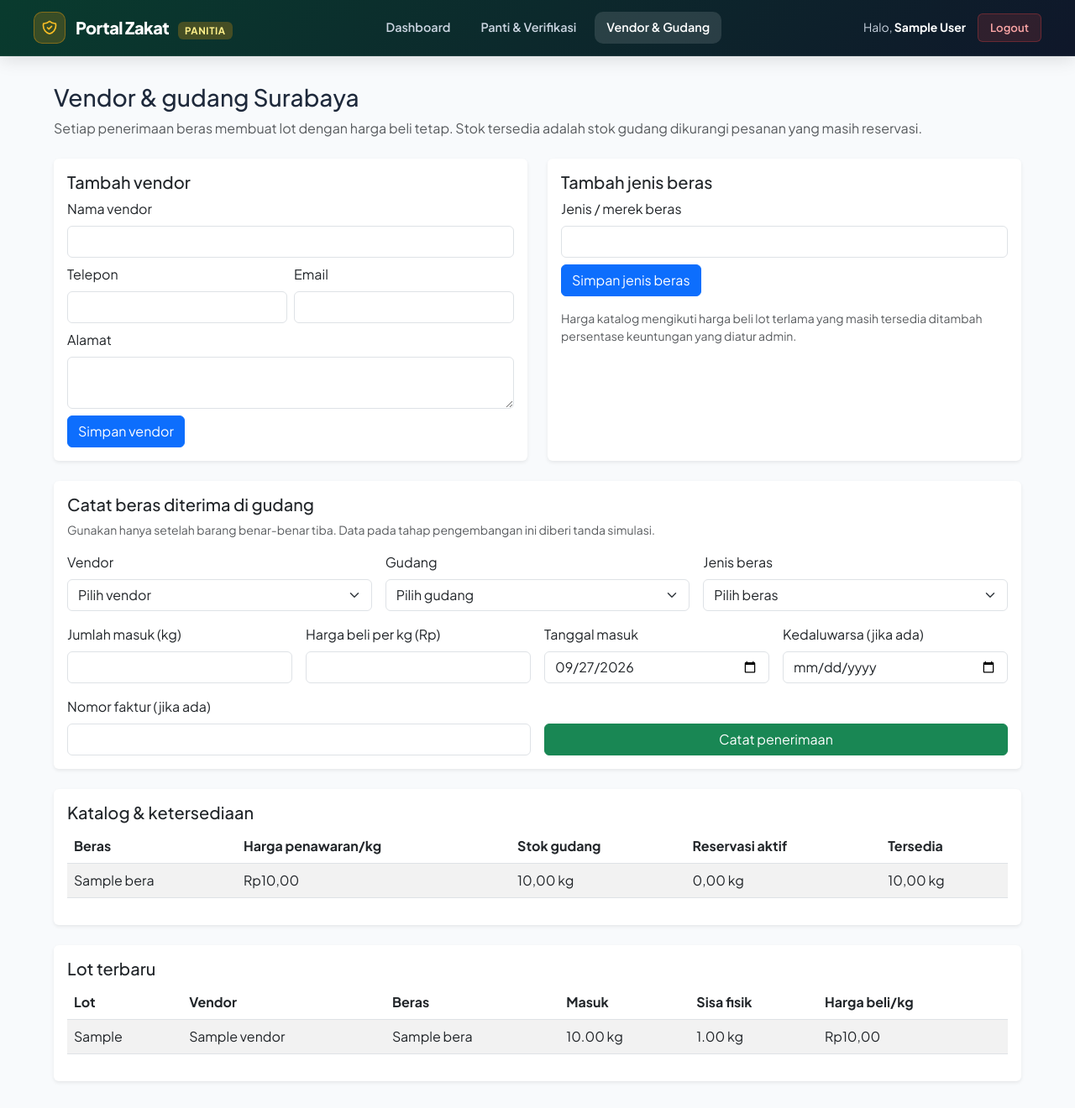
After one commit to Noyelz/basdat_kelompok_i_2026, a Laravel app: page /panitia/gudang in a window 1280 px wide. The commit adds this page. Shown: the whole page at 84% size. Run offline with Laravel 12, Linux system fonts and the light colour scheme; a user stored in the database is signed in; data comes from the database, SQL or seed files in the repository; tables that the repository leaves empty hold one stand-in row (values such as "Sample post").

Commit message:
feat: record vendor purchases and rice inventory lots

```diff
--- /dev/null
+++ b/app/Http/Controllers/InventoryController.php
@@ -0,0 +1,169 @@
+<?php
+
+namespace App\Http\Controllers;
+
+use Illuminate\Http\RedirectResponse;
+use Illuminate\Http\Request;
+use Illuminate\Support\Facades\DB;
+use Illuminate\Support\Str;
+use Illuminate\Validation\Rule;
+use Illuminate\View\View;
+
+class InventoryController extends Controller
+{
+    public function index(): View
+    {
+        $vendor = DB::table('vendor')->orderBy('nama')->get(['id', 'nama', 'is_active']);
+        $gudang = DB::table('gudang')->where('is_active', true)->orderBy('nama')->get(['id', 'nama']);
+        $katalog = DB::table('katalog_beras')
+            ->select('katalog_beras.*')
+            ->selectSub(function ($query): void {
+                $query->from('reservasi_stok')
+                    ->join('lot_beras', 'lot_beras.id', '=', 'reservasi_stok.lot_beras_id')
+                    ->whereColumn('lot_beras.katalog_beras_id', 'katalog_beras.id')
+                    ->where('reservasi_stok.status', 'active')
+                    ->selectRaw('COALESCE(SUM(reservasi_stok.jumlah_kg), 0)');
+            }, 'reservasi_kg')
+            ->orderBy('nama_beras')
+            ->get();
+
+        $lot = DB::table('lot_beras')
+            ->join('katalog_beras', 'katalog_beras.id', '=', 'lot_beras.katalog_beras_id')
+            ->join('pembelian_beras', 'pembelian_beras.id', '=', 'lot_beras.pembelian_beras_id')
+            ->join('vendor', 'vendor.id', '=', 'pembelian_beras.vendor_id')
+            ->orderByDesc('lot_beras.id')
+            ->limit(30)
+            ->get(['lot_beras.*', 'katalog_beras.nama_beras', 'vendor.nama as nama_vendor']);
+
+        return view('panitia.gudang', compact('vendor', 'gudang', 'katalog', 'lot'));
+    }
+
+    public function storeVendor(Request $request): RedirectResponse
+    {
+        $data = $request->validate([
+            'nama' => ['required', 'string', 'max:255'],
+            'telp' => ['nullable', 'string', 'max:20'],
+            'email' => ['nullable', 'email', 'max:191'],
+            'alamat' => ['nullable', 'string', 'max:2000'],
+        ]);
+
+        DB::table('vendor')->insert([
+            ...$data,
+            'is_active' => true,
+            'created_at' => now(),
+            'updated_at' => now(),
+        ]);
+
+        return back()->with('success', 'Vendor ditambahkan.');
+    }
+
+    public function storeKatalog(Request $request): RedirectResponse
+    {
+        $data = $request->validate([
+            'nama_beras' => ['required', 'string', 'max:100', Rule::unique('katalog_beras', 'nama_beras')],
+        ]);
+
+        DB::table('katalog_beras')->insert([
+            'nama_beras' => $data['nama_beras'],
+            'harga_per_kg' => 0,
+            'stock' => 0,
+            'is_active' => true,
+            'created_at' => now(),
+            'updated_at' => now(),
+        ]);
+
+        return back()->with('success', 'Jenis beras ditambahkan. Harga muncul setelah stok pertama diterima.');
+    }
+
+    public function receive(Request $request): RedirectResponse
+    {
+        $data = $request->validate([
+            'vendor_id' => ['required', 'integer', Rule::exists('vendor', 'id')->where('is_active', true)],
+            'gudang_id' => ['required', 'integer', Rule::exists('gudang', 'id')->where('is_active', true)],
+            'katalog_beras_id' => ['required', 'integer', Rule::exists('katalog_beras', 'id')->where('is_active', true)],
+            'jumlah_kg' => ['required', 'decimal:0,2', 'gt:0', 'max:9999999999.99'],
+            'harga_beli_per_kg' => ['required', 'decimal:0,2', 'gt:0', 'max:9999999999999.99'],
+            'tanggal_masuk' => ['required', 'date'],
+            'tanggal_kedaluwarsa' => ['nullable', 'date', 'after:tanggal_masuk'],
+            'nomor_faktur' => ['nullable', 'string', 'max:100'],
+        ]);
+
+        DB::transaction(function () use ($request, $data): void {
+            $produk = DB::table('katalog_beras')->where('id', $data['katalog_beras_id'])->lockForUpdate()->first();
+            abort_unless($produk && $produk->is_active, 422);
+            abort_unless(DB::table('vendor')->where('id', $data['vendor_id'])->where('is_active', true)->exists(), 422);
+            abort_unless(DB::table('gudang')->where('id', $data['gudang_id'])->where('is_active', true)->exists(), 422);
+
+            $pembelianId = DB::table('pembelian_beras')->insertGetId([
+                'kode_pembelian' => 'BELI-'.Str::ulid(),
+                'vendor_id' => $data['vendor_id'],
+                'gudang_id' => $data['gudang_id'],
+                'dicatat_oleh' => $request->user()->id,
+                'tanggal_pembelian' => $data['tanggal_masuk'],
+                'nomor_faktur' => $data['nomor_faktur'] ?? null,
+                'status' => 'diterima',
+                'created_at' => now(),
+                'updated_at' => now(),
+            ]);
+
+            $lotId = DB::table('lot_beras')->insertGetId([
+                'kode_lot' => 'LOT-'.Str::ulid(),
+                'pembelian_beras_id' => $pembelianId,
+                'katalog_beras_id' => $produk->id,
+                'jumlah_masuk_kg' => $data['jumlah_kg'],
+                'sisa_kg' => $data['jumlah_kg'],
+                'harga_beli_per_kg' => $data['harga_beli_per_kg'],
+                'tanggal_masuk' => $data['tanggal_masuk'],
+                'tanggal_kedaluwarsa' => $data['tanggal_kedaluwarsa'] ?? null,
+                'is_simulation' => true,
+                'created_at' => now(),
+                'updated_at' => now(),
+            ]);
+
+            DB::table('mutasi_stok')->insert([
+                'lot_beras_id' => $lotId,
+                'dicatat_oleh' => $request->user()->id,
+                'jenis' => 'masuk_pembelian',
+                'perubahan_kg' => $data['jumlah_kg'],
+                'saldo_setelah_kg' => $data['jumlah_kg'],
+                'referensi' => 'pembelian_beras:'.$pembelianId,
+                'is_simulation' => true,
+                'created_at' => now(),
+                'updated_at' => now(),
+            ]);
+
+            $lotFifo = DB::table('lot_beras')
+                ->where('katalog_beras_id', $produk->id)
+                ->where('sisa_kg', '>', 0)
+                ->orderBy('tanggal_masuk')
+                ->orderBy('id')
+                ->first(['harga_beli_per_kg']);
+            $margin = DB::table('pengaturan_operasional')->where('kunci', 'persen_keuntungan_beras')->value('nilai');
+            abort_unless($lotFifo && $margin !== null, 503, 'Harga katalog belum dapat dihitung.');
+
+            $pengali = bcadd('1', bcdiv((string) $margin, '100', 6), 6);
+            $hargaPenawaran = bcadd(bcmul($lotFifo->harga_beli_per_kg, $pengali, 3), '0.005', 2);
+
+            DB::table('katalog_beras')->where('id', $produk->id)->update([
+                'stock' => bcadd($produk->stock, $data['jumlah_kg'], 2),
+                'harga_per_kg' => $hargaPenawaran,
+                'updated_at' => now(),
+            ]);
+
+            if (bccomp($produk->harga_per_kg, $hargaPenawaran, 2) !== 0) {
+                DB::table('riwayat_harga_katalog')->insert([
+                    'katalog_beras_id' => $produk->id,
+                    'harga_pokok_per_kg' => $lotFifo->harga_beli_per_kg,
+                    'persen_keuntungan' => $margin,
+                    'harga_penawaran_per_kg' => $hargaPenawaran,
+                    'berlaku_mulai' => now(),
+                    'ditetapkan_oleh' => $request->user()->id,
+                    'created_at' => now(),
+                    'updated_at' => now(),
+                ]);
+            }
+        });
+
+        return back()->with('success', 'Beras diterima dan lot, stok, mutasi, serta harga katalog diperbarui.');
+    }
+}
--- a/resources/views/panitia/dashboard.blade.php
+++ b/resources/views/panitia/dashboard.blade.php
@@ -10,4 +10,5 @@
     <div class="col-md-4"><div class="card shadow-sm border-0"><div class="card-body"><h2 class="h6">Titik pengiriman tertunda</h2><strong class="fs-3">{{ $ringkasan['pengiriman_tertunda'] }}</strong><p class="small text-muted mb-0">Menunggu pengiriman atau konfirmasi.</p></div></div></div>
 </div>
 <div class="alert alert-info">Stok tercatat: {{ number_format($ringkasan['stok_kg'], 2, ',', '.') }} kg · Reservasi aktif: {{ number_format($ringkasan['reservasi_kg'], 2, ',', '.') }} kg · Tersedia: {{ number_format(max(0, $ringkasan['stok_kg'] - $ringkasan['reservasi_kg']), 2, ',', '.') }} kg.</div>
+<p><a href="{{ route('panitia.gudang.index') }}" class="btn btn-outline-primary">Kelola vendor & gudang</a></p>
 @endsection
--- /dev/null
+++ b/resources/views/panitia/gudang.blade.php
@@ -0,0 +1,72 @@
+@extends('panitia.layout')
+
+@section('content')
+<h1 class="h3 mb-2">Vendor & gudang Surabaya</h1>
+<p class="text-muted mb-4">Setiap penerimaan beras membuat lot dengan harga beli tetap. Stok tersedia adalah stok gudang dikurangi pesanan yang masih reservasi.</p>
+
+<div class="row g-4 mb-4">
+    <div class="col-lg-6">
+        <section class="card border-0 shadow-sm h-100"><div class="card-body">
+            <h2 class="h5">Tambah vendor</h2>
+            <form method="POST" action="{{ route('panitia.vendor.store') }}" class="row g-2">
+                @csrf
+                <div class="col-12"><label class="form-label">Nama vendor</label><input name="nama" class="form-control" value="{{ old('nama') }}" required></div>
+                <div class="col-md-6"><label class="form-label">Telepon</label><input name="telp" class="form-control" value="{{ old('telp') }}"></div>
+                <div class="col-md-6"><label class="form-label">Email</label><input name="email" type="email" class="form-control" value="{{ old('email') }}"></div>
+                <div class="col-12"><label class="form-label">Alamat</label><textarea name="alamat" class="form-control" rows="2">{{ old('alamat') }}</textarea></div>
+                <div class="col-12"><button class="btn btn-primary" type="submit">Simpan vendor</button></div>
+            </form>
+        </div></section>
+    </div>
+    <div class="col-lg-6">
+        <section class="card border-0 shadow-sm h-100"><div class="card-body">
+            <h2 class="h5">Tambah jenis beras</h2>
+            <form method="POST" action="{{ route('panitia.katalog.store') }}" class="row g-2">
+                @csrf
+                <div class="col-12"><label class="form-label">Jenis / merek beras</label><input name="nama_beras" class="form-control" value="{{ old('nama_beras') }}" required></div>
+                <div class="col-12"><button class="btn btn-primary" type="submit">Simpan jenis beras</button></div>
+            </form>
+            <p class="small text-muted mt-3 mb-0">Harga katalog mengikuti harga beli lot terlama yang masih tersedia ditambah persentase keuntungan yang diatur admin.</p>
+        </div></section>
+    </div>
+</div>
+
+<section class="card border-0 shadow-sm mb-4"><div class="card-body">
+    <h2 class="h5">Catat beras diterima di gudang</h2>
+    <p class="small text-muted">Gunakan hanya setelah barang benar-benar tiba. Data pada tahap pengembangan ini diberi tanda simulasi.</p>
+    <form method="POST" action="{{ route('panitia.pembelian.receive') }}" class="row g-3">
+        @csrf
+        <div class="col-md-4"><label class="form-label">Vendor</label><select name="vendor_id" class="form-select" required><option value="">Pilih vendor</option>@foreach ($vendor->where('is_active', true) as $item)<option value="{{ $item->id }}" @selected(old('vendor_id') == $item->id)>{{ $item->nama }}</option>@endforeach</select></div>
+        <div class="col-md-4"><label class="form-label">Gudang</label><select name="gudang_id" class="form-select" required><option value="">Pilih gudang</option>@foreach ($gudang as $item)<option value="{{ $item->id }}" @selected(old('gudang_id') == $item->id)>{{ $item->nama }}</option>@endforeach</select></div>
+        <div class="col-md-4"><label class="form-label">Jenis beras</label><select name="katalog_beras_id" class="form-select" required><option value="">Pilih beras</option>@foreach ($katalog->where('is_active', true) as $item)<option value="{{ $item->id }}" @selected(old('katalog_beras_id') == $item->id)>{{ $item->nama_beras }}</option>@endforeach</select></div>
+        <div class="col-md-3"><label class="form-label">Jumlah masuk (kg)</label><input type="number" name="jumlah_kg" min="0.01" step="0.01" class="form-control" value="{{ old('jumlah_kg') }}" required></div>
+        <div class="col-md-3"><label class="form-label">Harga beli per kg (Rp)</label><input type="number" name="harga_beli_per_kg" min="0.01" step="0.01" class="form-control" value="{{ old('harga_beli_per_kg') }}" required></div>
+        <div class="col-md-3"><label class="form-label">Tanggal masuk</label><input type="date" name="tanggal_masuk" class="form-control" value="{{ old('tanggal_masuk', now()->toDateString()) }}" required></div>
+        <div class="col-md-3"><label class="form-label">Kedaluwarsa (jika ada)</label><input type="date" name="tanggal_kedaluwarsa" class="form-control" value="{{ old('tanggal_kedaluwarsa') }}"></div>
+        <div class="col-md-6"><label class="form-label">Nomor faktur (jika ada)</label><input name="nomor_faktur" class="form-control" value="{{ old('nomor_faktur') }}"></div>
+        <div class="col-md-6 d-flex align-items-end"><button class="btn btn-success w-100" type="submit" @disabled($vendor->where('is_active', true)->isEmpty() || $gudang->isEmpty() || $katalog->where('is_active', true)->isEmpty())>Catat penerimaan</button></div>
+    </form>
+</div></section>
+
+<section class="card border-0 shadow-sm mb-4"><div class="card-body">
+    <h2 class="h5">Katalog & ketersediaan</h2>
+    <div class="table-responsive"><table class="table table-striped align-middle"><thead><tr><th>Beras</th><th>Harga penawaran/kg</th><th>Stok gudang</th><th>Reservasi aktif</th><th>Tersedia</th></tr></thead><tbody>
+        @forelse ($katalog as $item)
+            <tr><td>{{ $item->nama_beras }}</td><td>Rp{{ number_format($item->harga_per_kg, 2, ',', '.') }}</td><td>{{ number_format($item->stock, 2, ',', '.') }} kg</td><td>{{ number_format($item->reservasi_kg, 2, ',', '.') }} kg</td><td>{{ number_format(max(0, $item->stock - $item->reservasi_kg), 2, ',', '.') }} kg</td></tr>
+        @empty
+            <tr><td colspan="5" class="text-muted">Belum ada jenis beras.</td></tr>
+        @endforelse
+    </tbody></table></div>
+</div></section>
+
+<section class="card border-0 shadow-sm"><div class="card-body">
+    <h2 class="h5">Lot terbaru</h2>
+    <div class="table-responsive"><table class="table table-striped align-middle"><thead><tr><th>Lot</th><th>Vendor</th><th>Beras</th><th>Masuk</th><th>Sisa fisik</th><th>Harga beli/kg</th></tr></thead><tbody>
+        @forelse ($lot as $item)
+            <tr><td>{{ $item->kode_lot }}</td><td>{{ $item->nama_vendor }}</td><td>{{ $item->nama_beras }}</td><td>{{ $item->jumlah_masuk_kg }} kg</td><td>{{ $item->sisa_kg }} kg</td><td>Rp{{ number_format($item->harga_beli_per_kg, 2, ',', '.') }}</td></tr>
+        @empty
+            <tr><td colspan="6" class="text-muted">Belum ada lot yang diterima.</td></tr>
+        @endforelse
+    </tbody></table></div>
+</div></section>
+@endsection
--- a/resources/views/panitia/layout.blade.php
+++ b/resources/views/panitia/layout.blade.php
@@ -29,6 +29,9 @@
             </li>
             <li>
                 <a class="nav-link {{ request()->routeIs('panitia.panti.*') ? 'active' : '' }}" href="{{ route('panitia.panti.index') }}">Panti & Verifikasi</a>
+            </li>
+            <li>
+                <a class="nav-link {{ request()->routeIs('panitia.gudang.*') ? 'active' : '' }}" href="{{ route('panitia.gudang.index') }}">Vendor & Gudang</a>
             </li>
         </ul>
 
--- a/routes/web.php
+++ b/routes/web.php
@@ -2,6 +2,7 @@
 
 use App\Http\Controllers\AdminController;
 use App\Http\Controllers\AuthController;
+use App\Http\Controllers\InventoryController;
 use App\Http\Controllers\MuzakkiController;
 use App\Http\Controllers\PanitiaController;
 use App\Http\Controllers\PantiVerificationController;
@@ -60,6 +61,10 @@ Route::middleware('auth')->group(function () {
         Route::get('/dashboard', [PanitiaController::class, 'index'])->name('dashboard');
         Route::get('/panti', [PantiVerificationController::class, 'index'])->name('panti.index');
         Route::patch('/panti/{id}', [PantiVerificationController::class, 'update'])->whereNumber('id')->name('panti.update');
+        Route::get('/gudang', [InventoryController::class, 'index'])->name('gudang.index');
+        Route::post('/vendor', [InventoryController::class, 'storeVendor'])->name('vendor.store');
+        Route::post('/katalog', [InventoryController::class, 'storeKatalog'])->name('katalog.store');
+        Route::post('/pembelian/terima', [InventoryController::class, 'receive'])->name('pembelian.receive');
     });
 
     // Group Route Yayasan
```
Also changed, not shown: !wajib_baca.md (+2 -1 lines).
